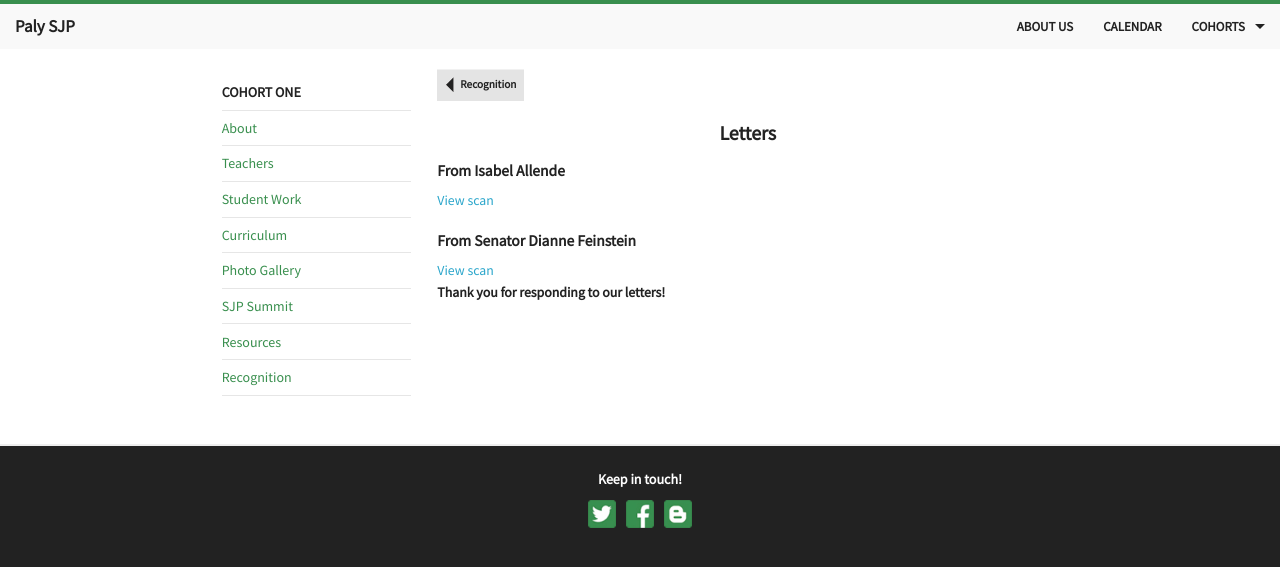
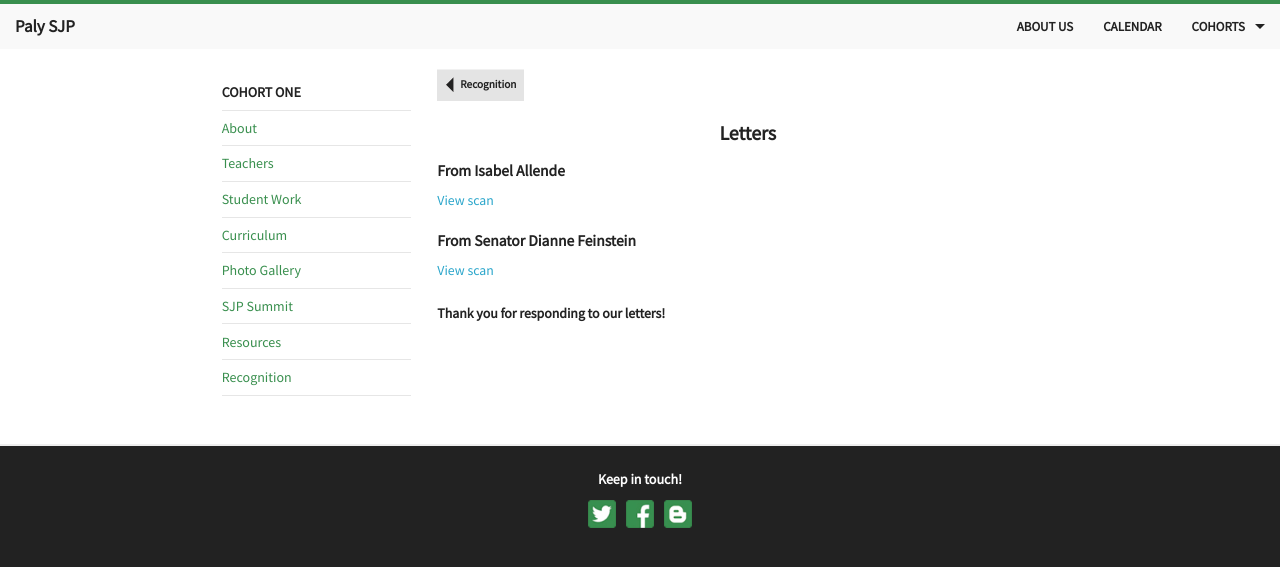
Before and after one commit to rafilong/palysjp-website, a Jekyll site: the page built from cohorts/one/recognition/letters.html, in a window 1280 px wide. Shown: the top 567 px of the page. Built offline with Jekyll 4.4.1, drawn with Linux system fonts in a browser that asks for light colours; Markdown is read by kramdown in place of the engine named in the settings.

Commit message:
Added line break to letters page

```diff
--- a/cohorts/one/recognition/letters.html
+++ b/cohorts/one/recognition/letters.html
@@ -24,6 +24,8 @@ cohort: ONE
       <a href="/assets/docs/letters/feinstein.pdf" target="_blank">View scan</a>
     </div>
 
-    <h6 style="text-align:left">Thank you for responding to our letters!</h6>
+    <br />
+
+    <h6 class="margin-top:40px" style="text-align:left">Thank you for responding to our letters!</h6>
   </div>
 </div>
```
